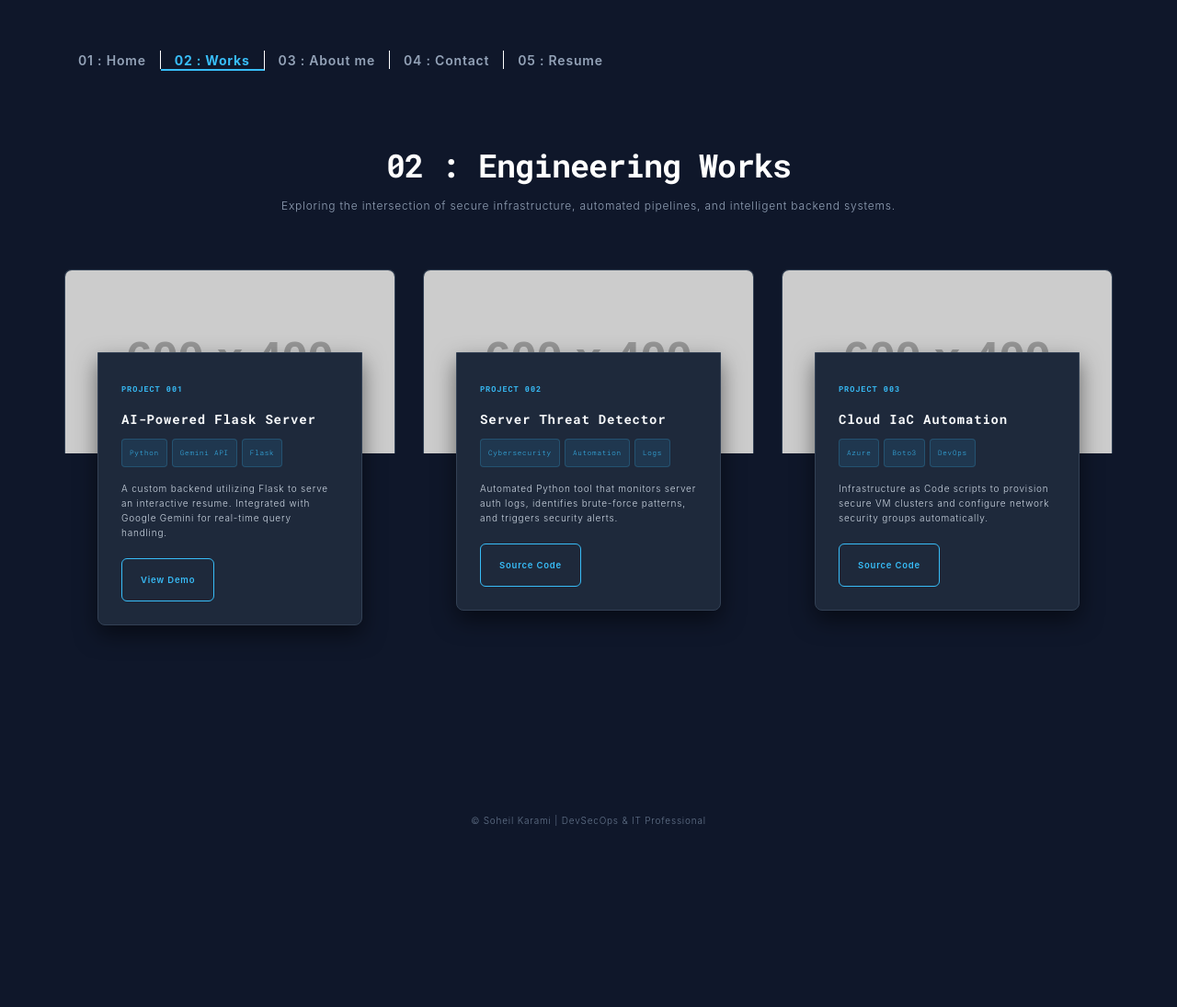
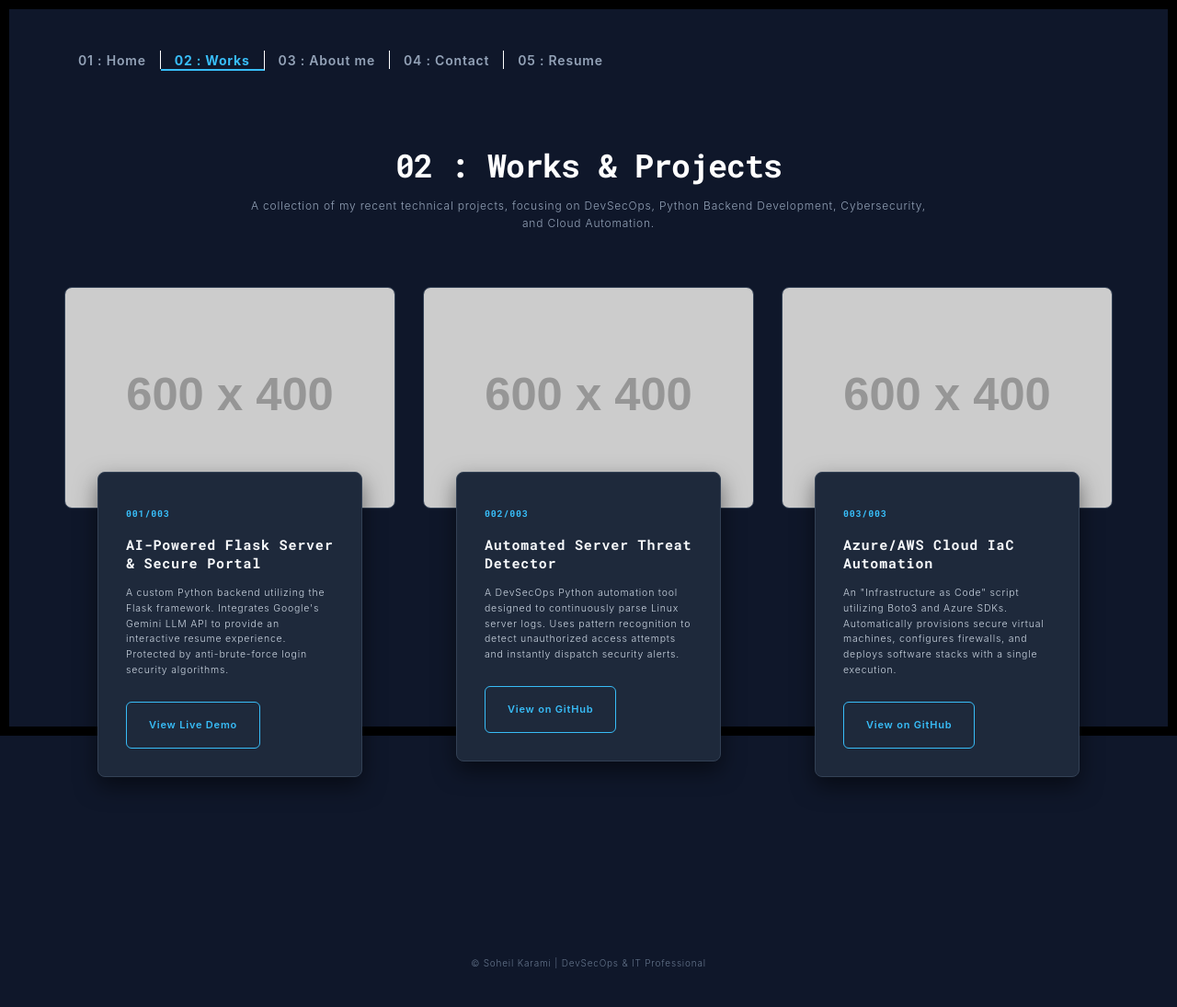
Before and after one commit to soheilk1/portfo1, a Flask app: page /works.html in a window 1280 px wide. Shown: the whole page at 92% size. Before the commit the page ends 898 px from the top, so only its background shows below. Run offline with Flask 3, Linux system fonts and the light colour scheme; grey boxes labelled with a size stand in for pictures from a placeholder-image service; some libraries are stand-ins or nearby versions.

Commit message:
update works.html

```diff
--- a/templates/works.html
+++ b/templates/works.html
@@ -5,7 +5,7 @@
   <meta charset="UTF-8">
   <meta content="IE=edge" http-equiv="X-UA-Compatible">
   <meta content="width=device-width,initial-scale=1" name="viewport">
-  <meta content="description" name="DevSecOps Projects and Engineering Portfolio">
+  <meta content="description" name="DevSecOps Projects">
 
   <meta name="msapplication-tap-highlight" content="no">
   <link rel="apple-touch-icon" sizes="180x180" href="./static/assets/apple-icon-180x180.png">
@@ -54,57 +54,46 @@
         line-height: 1.6;
     }
 
-    .project-card {
-        margin-bottom: 40px;
-        transition: transform 0.3s ease;
-    }
-
-    .project-card:hover {
-        transform: translateY(-5px);
-    }
-
     .card-container {
         background-color: #1e293b !important;
         border: 1px solid #334155 !important;
-        border-radius: 0 0 8px 8px !important;
+        border-radius: 8px !important;
         box-shadow: 0 10px 25px rgba(0,0,0,0.5) !important;
-        padding: 25px !important;
+        padding: 30px !important;
+        margin-top: -40px !important;
         position: relative;
         z-index: 2;
-        text-align: left;
     }
 
     .card-container h4 {
         color: #38bdf8 !important;
         font-family: 'Roboto Mono', monospace;
-        font-size: 0.85rem !important;
+        font-size: 1rem !important;
         margin-bottom: 10px !important;
-        text-transform: uppercase;
-        letter-spacing: 1px;
     }
 
     .card-container h3 {
         color: #f8fafc !important;
-        font-size: 1.4rem !important;
+        font-size: 1.5rem !important;
         font-weight: 700 !important;
-        margin-bottom: 12px !important;
+        margin-bottom: 15px !important;
         line-height: 1.3;
     }
 
     .card-container p {
         color: #cbd5e1 !important;
-        font-size: 1rem !important;
+        font-size: 1.05rem !important;
         line-height: 1.6 !important;
-        margin-bottom: 20px !important;
+        margin-bottom: 25px !important;
     }
 
     .btn-custom {
         background-color: transparent !important;
         color: #38bdf8 !important;
         border: 1px solid #38bdf8 !important;
-        padding: 10px 20px !important;
+        padding: 12px 24px !important;
         border-radius: 6px !important;
-        font-size: 0.95rem !important;
+        font-size: 1.1rem !important;
         font-weight: 600 !important;
         text-decoration: none !important;
         transition: all 0.3s ease !important;
@@ -114,41 +103,30 @@
     .btn-custom:hover {
         background-color: #38bdf8 !important;
         color: #0f172a !important;
+        transform: translateY(-2px);
     }
 
     .img-responsive {
-        border-radius: 8px 8px 0 0;
+        border-radius: 8px;
         border: 1px solid #334155;
-        border-bottom: none;
-        width: 100%;
-        height: 200px;
-        object-fit: cover;
+        transition: transform 0.3s ease;
+        position: relative;
+        z-index: 1;
     }
 
-    .tag-container {
-        margin-bottom: 15px;
-    }
-
-    .tag {
-        display: inline-block;
-        background-color: rgba(56, 189, 248, 0.1);
-        border: 1px solid rgba(56, 189, 248, 0.2);
-        color: #38bdf8;
-        font-size: 0.75rem;
-        padding: 2px 8px;
-        border-radius: 4px;
-        margin-right: 5px;
-        font-family: 'Roboto Mono', monospace;
-    }
-
-    @media (max-width: 768px) {
-        .page-title { font-size: 2.5rem !important; }
-        .card-container { padding: 20px !important; }
+    .img-responsive:hover {
+        transform: scale(1.02);
+        box-shadow: 0 0 20px rgba(56, 189, 248, 0.2);
     }
   </style>
 </head>
 
 <body>
+<div id="site-border-left"></div>
+<div id="site-border-right"></div>
+<div id="site-border-top"></div>
+<div id="site-border-bottom"></div>
+
 <header>
   <nav class="navbar navbar-fixed-top navbar-inverse" style="background: transparent !important; border: none !important; padding-top: 15px;">
     <div class="container">
@@ -162,7 +140,6 @@
       <div class="collapse navbar-collapse" id="navbar-collapse">
         <ul class="nav navbar-nav ">
           <li><a href="./index.html" title="" style="color: #94a3b8 !important; font-weight: 600; transition: color 0.3s;" onmouseover="this.style.color='#fff'" onmouseout="this.style.color='#94a3b8'">01 : Home</a></li>
-          <!-- ACTIVE MENU ITEM -->
           <li><a href="./works.html" title="" class="active" style="color: #38bdf8 !important; font-weight: bold; border-bottom: 2px solid #38bdf8;">02 : Works</a></li>
           <li><a href="./about.html" title="" style="color: #94a3b8 !important; font-weight: 600; transition: color 0.3s;" onmouseover="this.style.color='#fff'" onmouseout="this.style.color='#94a3b8'">03 : About me</a></li>
           <li><a href="./contact.html" title="" style="color: #94a3b8 !important; font-weight: 600; transition: color 0.3s;" onmouseover="this.style.color='#fff'" onmouseout="this.style.color='#94a3b8'">04 : Contact</a></li>
@@ -179,52 +156,46 @@
   <div class="container">
     <div class="row">
       <div class="col-sm-8 col-sm-offset-2 text-center">
-        <h1 class="page-title">02 : Engineering Works</h1>
-        <p class="page-subtitle">Exploring the intersection of secure infrastructure, automated pipelines, and intelligent backend systems.</p>
+        <h1 class="page-title">02 : Works & Projects</h1>
+        <p class="page-subtitle">A collection of my recent technical projects, focusing on DevSecOps, Python Backend Development, Cybersecurity, and Cloud Automation.</p>
       </div>
 
       <div class="col-md-12">
         <div class="row">
 
-            <!-- Project 1 -->
-            <div class="col-sm-4 project-card">
-              <img src="https://placehold.co/600x400/0f172a/38bdf8?text=AI+Resume+Server" alt="AI Resume Server" class="img-responsive">
+            <div class="col-sm-4" style="margin-bottom: 30px;">
+              <a href="./resume.html">
+                <img src="https://placehold.co/600x400/0f172a/38bdf8?text=AI+Resume+Server" alt="AI Resume Server" class="img-responsive">
+              </a>
               <div class="card-container">
-                <h4>Project 001</h4>
-                <h3>AI-Powered Flask Server</h3>
-                <div class="tag-container">
-                    <span class="tag">Python</span><span class="tag">Gemini API</span><span class="tag">Flask</span>
-                </div>
-                <p>A custom backend utilizing Flask to serve an interactive resume. Integrated with Google Gemini for real-time query handling.</p>
-                <a href="./resume.html" class="btn-custom">View Demo</a>
+                <h4>001/003</h4>
+                <h3>AI-Powered Flask Server & Secure Portal</h3>
+                <p>A custom Python backend utilizing the Flask framework. Integrates Google's Gemini LLM API to provide an interactive resume experience. Protected by anti-brute-force login security algorithms.</p>
+                <a href="./resume.html" class="btn-custom">View Live Demo</a>
               </div>
             </div>
 
-            <!-- Project 2 -->
-            <div class="col-sm-4 project-card">
-              <img src="https://placehold.co/600x400/0f172a/ef4444?text=Threat+Detector" alt="Threat Detector" class="img-responsive">
+            <div class="col-sm-4" style="margin-bottom: 30px;">
+              <a href="https://github.com/soheilk1/Server-Threat-Detector.git" target="_blank">
+                <img src="https://placehold.co/600x400/0f172a/ef4444?text=Threat+Detector" alt="Threat Detector" class="img-responsive">
+              </a>
               <div class="card-container">
-                <h4>Project 002</h4>
-                <h3>Server Threat Detector</h3>
-                <div class="tag-container">
-                    <span class="tag">Cybersecurity</span><span class="tag">Automation</span><span class="tag">Logs</span>
-                </div>
-                <p>Automated Python tool that monitors server auth logs, identifies brute-force patterns, and triggers security alerts.</p>
-                <a href="https://github.com/soheilk1/Server-Threat-Detector.git" target="_blank" class="btn-custom">Source Code</a>
+                <h4>002/003</h4>
+                <h3>Automated Server Threat Detector</h3>
+                <p>A DevSecOps Python automation tool designed to continuously parse Linux server logs. Uses pattern recognition to detect unauthorized access attempts and instantly dispatch security alerts.</p>
+                <a href="https://github.com/soheilk1/Server-Threat-Detector.git" target="_blank" class="btn-custom">View on GitHub</a>
               </div>
             </div>
 
-            <!-- Project 3 -->
-            <div class="col-sm-4 project-card">
-              <img src="https://placehold.co/600x400/0f172a/eab308?text=Cloud+Automation" alt="Cloud Automation" class="img-responsive">
+            <div class="col-sm-4" style="margin-bottom: 30px;">
+              <a href="https://github.com/soheilk1/WS-Cloud-Automation.git" target="_blank">
+                <img src="https://placehold.co/600x400/0f172a/eab308?text=Cloud+Automation" alt="Cloud Automation" class="img-responsive">
+              </a>
               <div class="card-container">
-                <h4>Project 003</h4>
-                <h3>Cloud IaC Automation</h3>
-                <div class="tag-container">
-                    <span class="tag">Azure</span><span class="tag">Boto3</span><span class="tag">DevOps</span>
-                </div>
-                <p>Infrastructure as Code scripts to provision secure VM clusters and configure network security groups automatically.</p>
-                <a href="https://github.com/soheilk1/WS-Cloud-Automation.git" target="_blank" class="btn-custom">Source Code</a>
+                <h4>003/003</h4>
+                <h3>Azure/AWS Cloud IaC Automation</h3>
+                <p>An "Infrastructure as Code" script utilizing Boto3 and Azure SDKs. Automatically provisions secure virtual machines, configures firewalls, and deploys software stacks with a single execution.</p>
+                <a href="https://github.com/soheilk1/WS-Cloud-Automation.git" target="_blank" class="btn-custom">View on GitHub</a>
               </div>
             </div>
 
```
